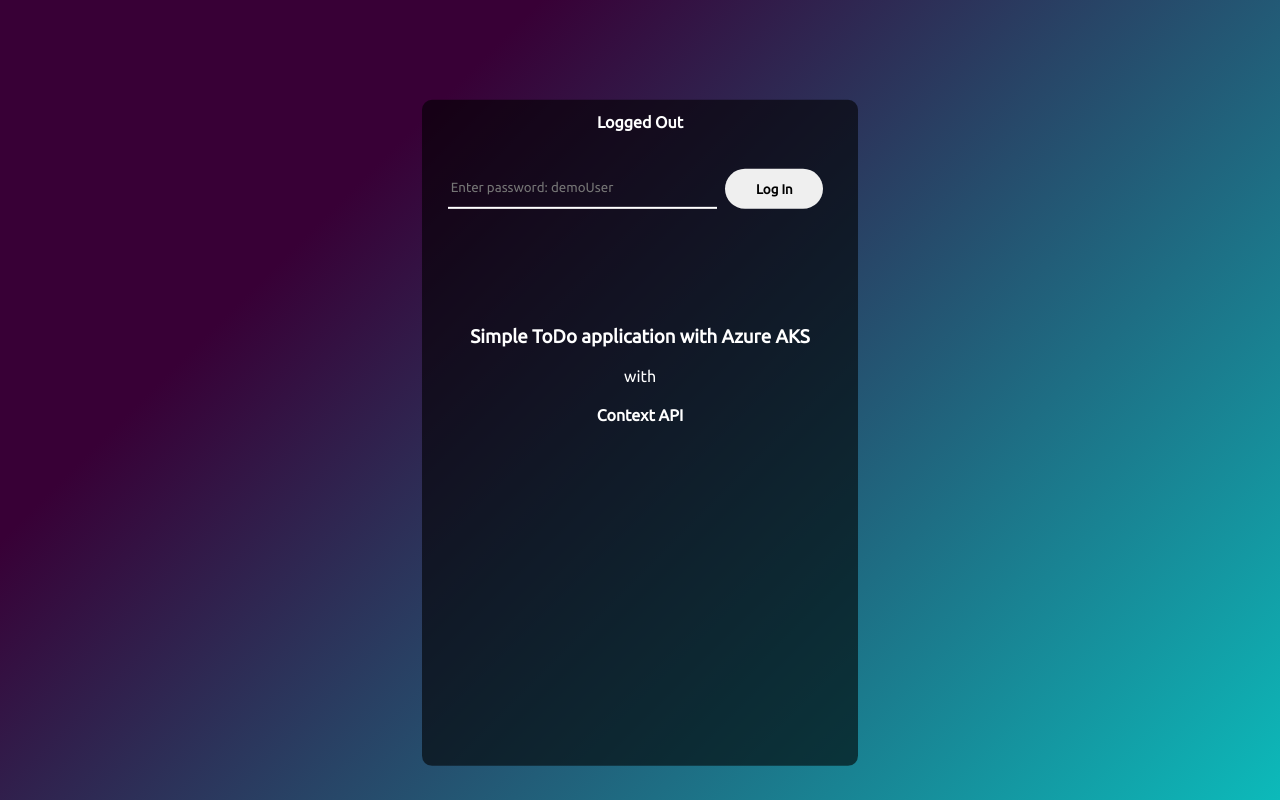
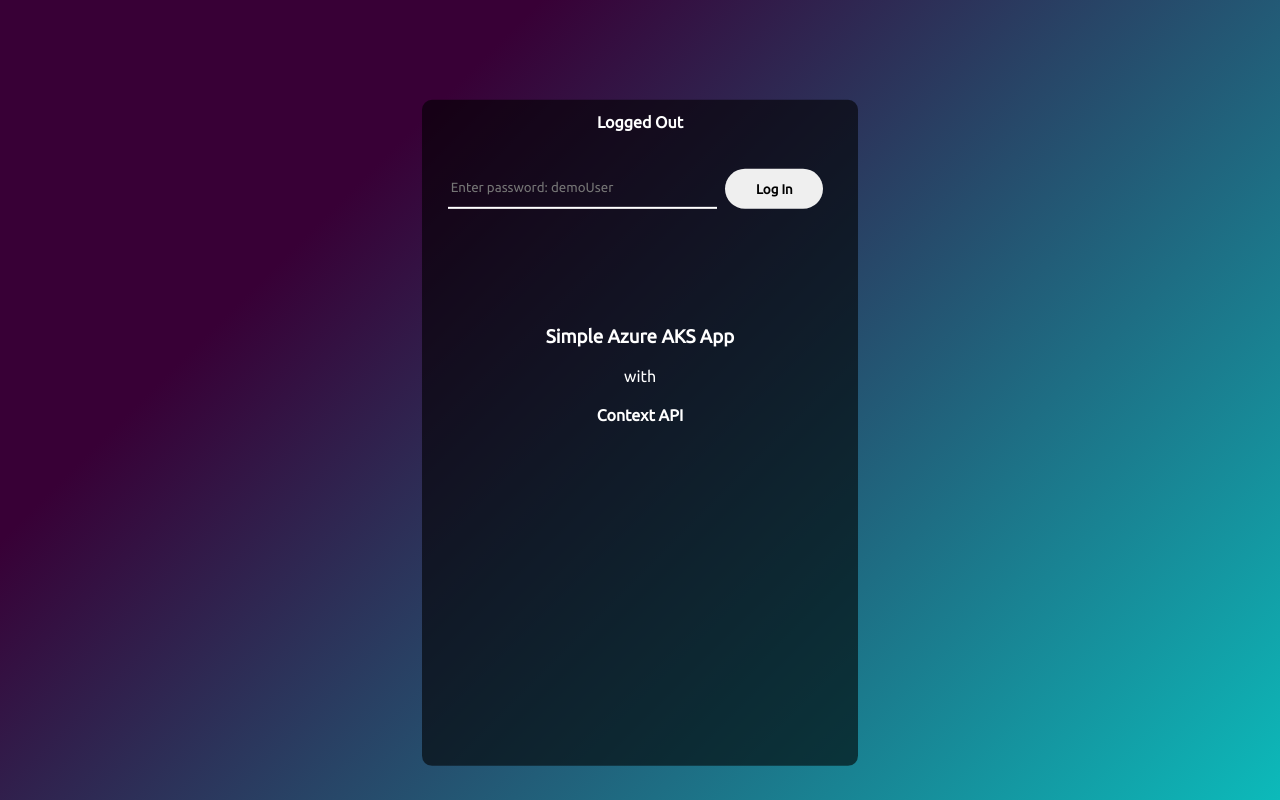
Before and after one commit to BasavarajMG/azure-aks, a React (Create React App) app in the folder frontend/: page / in a window 1280 px wide. Built offline with nearby package versions, Linux system fonts and the light colour scheme.

Commit message:
application title updated

```diff
--- a/frontend/src/Components/Main/Main.js
+++ b/frontend/src/Components/Main/Main.js
@@ -142,7 +142,7 @@
                                         </div>
                                         <div className='main__application-info'>
                                             <h3>
-                                                Simple ToDo application with Azure AKS
+                                                Simple Azure AKS App
                                             </h3>
                                             <span>
                                                 with
```
